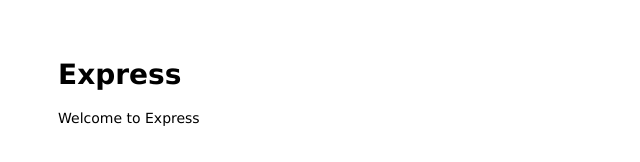
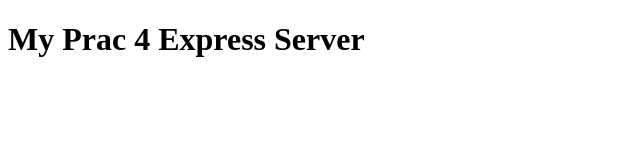
Before and after one commit to a1812047/prac4, a website: page ExpressApp/public/index.html in a window 1280 px wide. Shown: the whole page, without its empty margins (0-640 px from the left). Drawn offline with Linux system fonts and the light colour scheme.

Commit message:
express2

```diff
--- a/ExpressApp/public/index.html
+++ b/ExpressApp/public/index.html
@@ -1,13 +1,11 @@
-<html>
-
-<head>
-  <title>Express</title>
-  <link rel="stylesheet" href="/stylesheets/style.css">
-</head>
-
-<body>
-  <h1>Express</h1>
-  <p>Welcome to Express</p>
-</body>
-
+<!DOCTYPE html>
+<html lang = "en">
+  <head>
+    <title>this is a title</title>
+  </head>
+  <body>
+    <h1>
+      My Prac 4 Express Server
+    </h1>
+  </body>
 </html>
```
